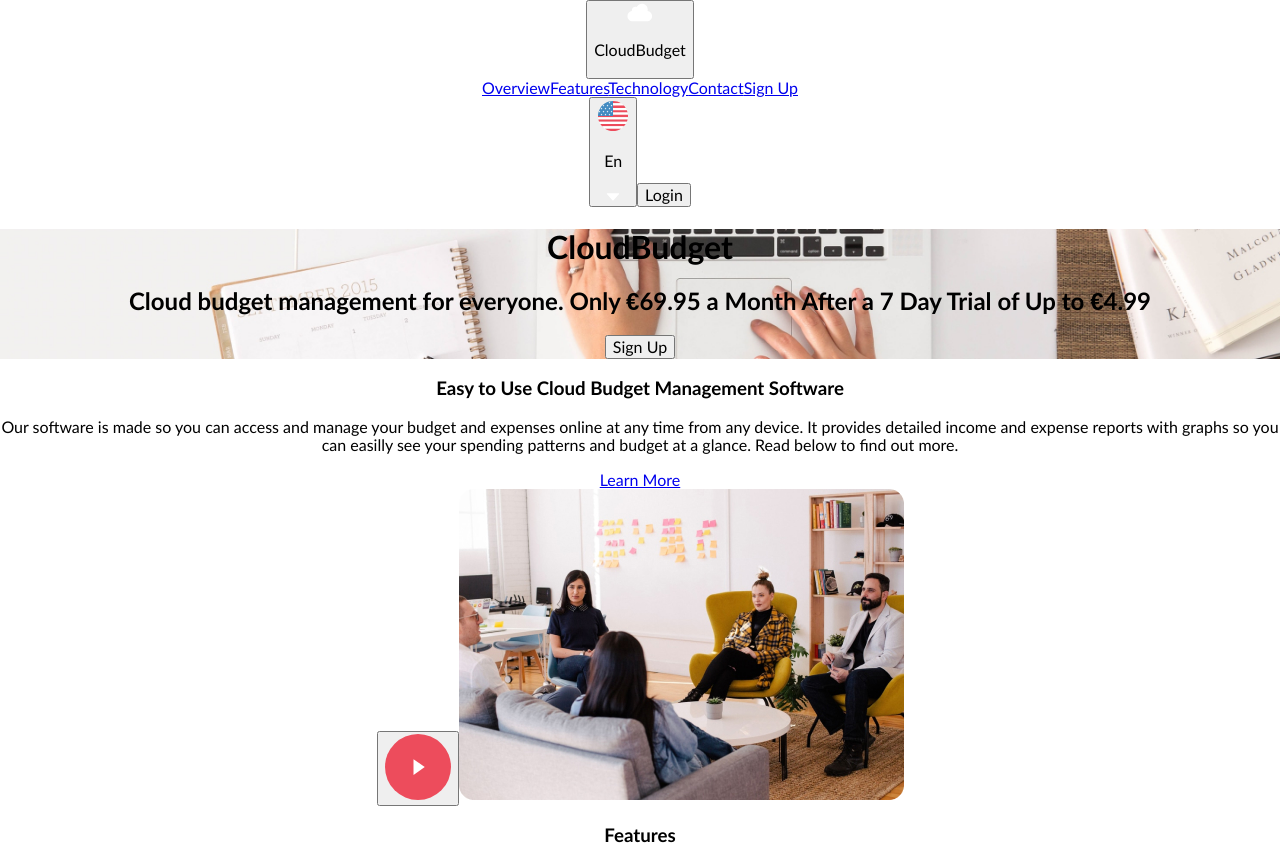
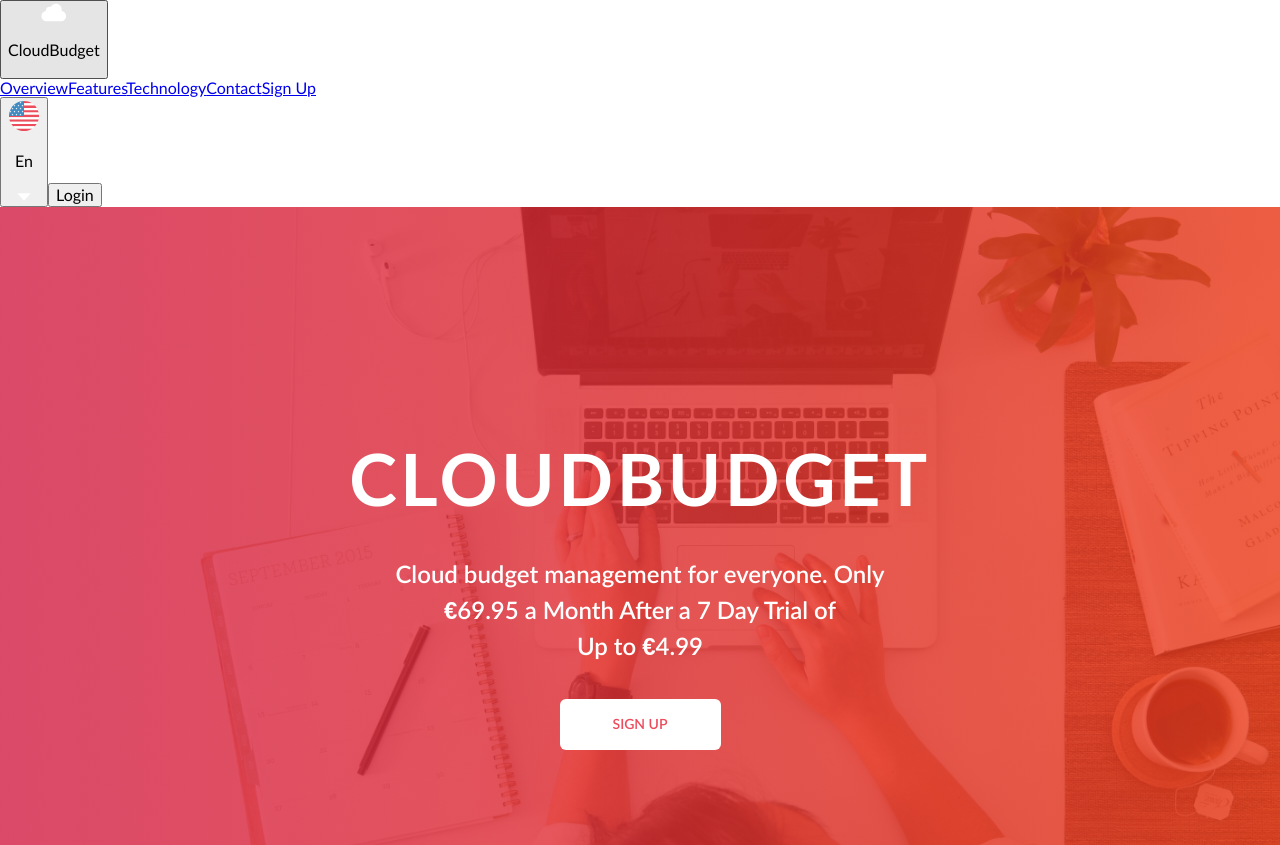
Before and after one commit to nklazuta/cloud-budget-landing-freebie, a React (Create React App) app: page / in a window 1280 px wide. Shown: the top 845 px of the page. Built offline with nearby package versions, Linux system fonts and the light colour scheme.

Commit message:
feat: добавить стили для компонента Promo

```diff
--- a/src/components/App/App.scss
+++ b/src/components/App/App.scss
@@ -1,3 +1,3 @@
 .App {
-  text-align: center;
+
 }
--- a/src/components/Promo/Promo.js
+++ b/src/components/Promo/Promo.js
@@ -4,15 +4,16 @@ import "./Promo.scss";
 export default function Promo() {
   return (
     <section className="promo" id="overview">
-      <div className="promo__background"></div>
+      <div className="promo__background">
         <h1 className="promo__heading">CloudBudget</h1>
         <h2 className="promo__subtitle">
-        Cloud budget management for everyone. Only €69.95 a Month After a 7 Day
-        Trial of Up to €4.99
+          Cloud budget management for everyone. Only €69.95 a Month After a 7
+          Day Trial of<br />Up to €4.99
         </h2>
         <button className="promo__sign-up-button" type="button">
           Sign Up
         </button>
+      </div>
     </section>
   );
 }
--- a/src/components/Promo/Promo.scss
+++ b/src/components/Promo/Promo.scss
@@ -1,16 +1,52 @@
+@import "../../sass/helpers/variables";
+@import "../../sass/helpers/placeholders";
+
 .promo {
   width: 100%;
-    height: 100%;
   background-image: url("../../images/promo.jpg");
   background-size: cover;
   background-position: center;
   position: relative;
+  text-align: center;
 
   .promo__background {
     width: 100%;
     height: 100%;
-    background-image: linear-gradient(
-      90deg, rgba(156, 44, 68, 0.8), rgba(238, 61, 27, 0.8)
-    );
+    background-image: $red-gradient;
+    padding: 17.85% 0 12.99%;
+
+    .promo__heading {
+      @extend %font-bold;
+      font-size: 72px;
+      line-height: 1.19;
+      letter-spacing: 0.05em;
+      text-transform: uppercase;
+      color: $white;
+      margin: $margin-center;
+    }
+
+    .promo__subtitle {
+      @extend %font-semibold;
+      max-width: 540px;
+      font-size: 24px;
+      line-height: 1.5;
+      color: $white;
+      margin: $margin-center;
+      padding: 2.71% 0;
+    }
+
+    .promo__sign-up-button {
+      @extend %font-semibold;
+      @extend %button-animation;
+      background: $white;
+      border-radius: 6px;
+      border: none;
+      font-size: 14px;
+      line-height: 1.21;
+      text-transform: uppercase;
+      color: $text-red;
+      margin: $margin-center;
+      padding: 17px 53px;
+    }
   }
 }
--- /dev/null
+++ b/src/sass/helpers/_placeholders.scss
@@ -0,0 +1,29 @@
+%font-bold {
+  font-style: normal;
+  font-weight: 700;
+}
+
+%font-semibold {
+  font-style: normal;
+  font-weight: 600;
+}
+
+%font-regular {
+  font-style: normal;
+  font-weight: 400;
+}
+
+%button-animation {
+  cursor: pointer;
+  transition: opacity 0.5s ease;
+
+  &:hover {
+    opacity: 0.8;
+  }
+}
+
+%list-decoration {
+  list-style: none;
+  padding: 0;
+  margin: 0;
+}
--- /dev/null
+++ b/src/sass/helpers/_variables.scss
@@ -0,0 +1,10 @@
+$margin-center: 0 auto;
+
+$text-black: #000;
+$text-red: #ed4c5c;
+$white: #fff;
+$red-gradient: linear-gradient(
+  90deg,
+  rgba(213, 32, 71, 0.8) 0%,
+  rgba(238, 61, 27, 0.8) 100%
+);
```
Lines whose indentation alone changed are shown as unchanged.
